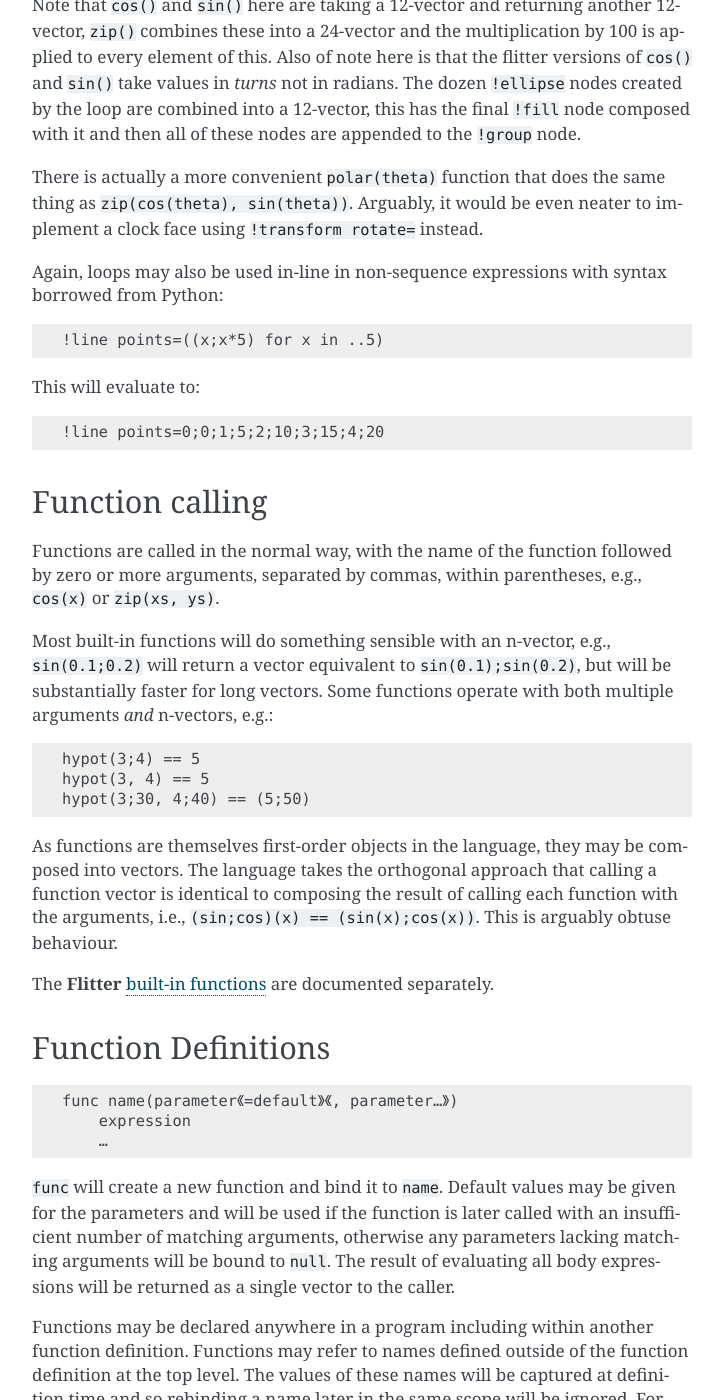
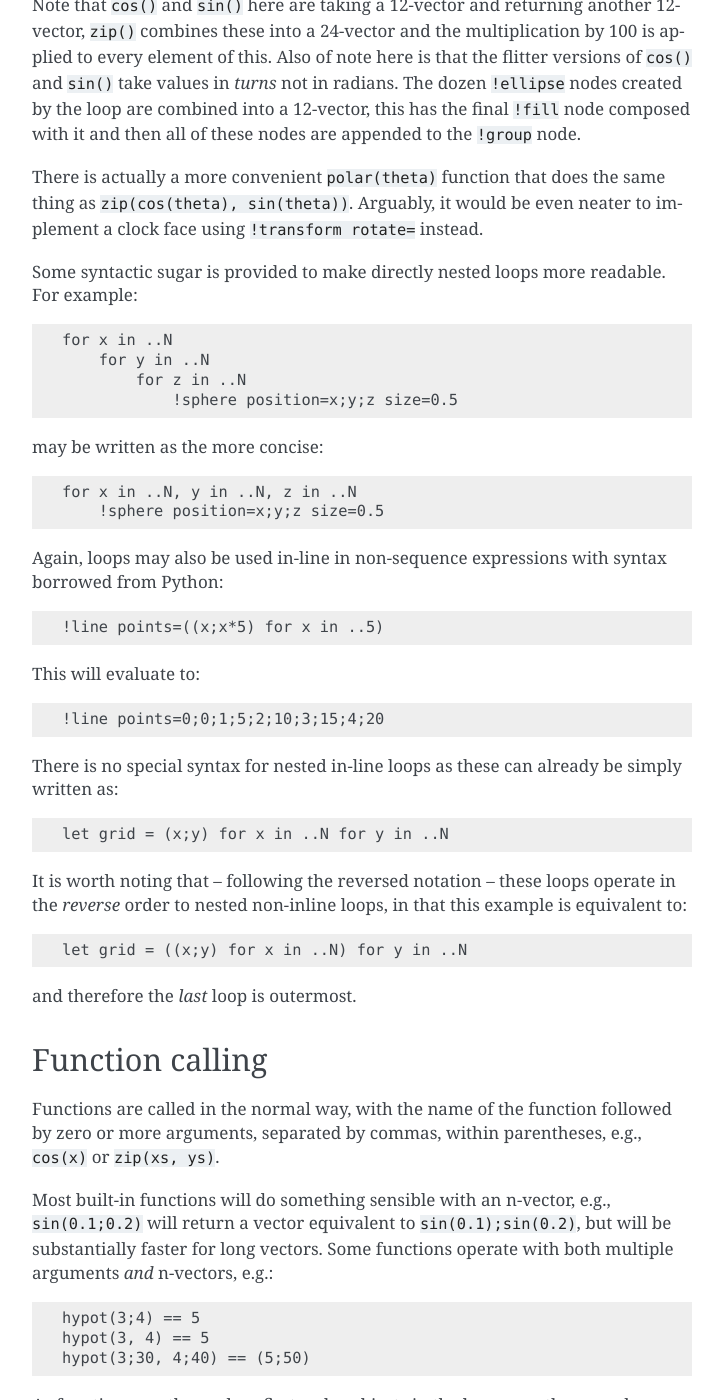
Before and after one commit to jonathanhogg/flitter, a Sphinx documentation site: the page built from docs/language.md, in a window 1280 px wide and 1400 px high, scrolled down 14531 px. Shown: the whole window, without its empty margins (388-1111 px from the left). Built offline with Sphinx 7.4.7, drawn with Linux system fonts in a browser that asks for light colours.

Commit message:
Add syntactic sugar for nested for loops

````diff
--- a/docs/language.md
+++ b/docs/language.md
@@ -703,6 +703,23 @@ There is actually a more convenient `polar(theta)` function that does the same
 thing as `zip(cos(theta), sin(theta))`. Arguably, it would be even neater to
 implement a clock face using `!transform rotate=` instead.
 
+Some syntactic sugar is provided to make directly nested loops more readable.
+For example:
+
+```flitter
+for x in ..N
+    for y in ..N
+        for z in ..N
+            !sphere position=x;y;z size=0.5
+```
+
+may be written as the more concise:
+
+```flitter
+for x in ..N, y in ..N, z in ..N
+    !sphere position=x;y;z size=0.5
+```
+
 Again, loops may also be used in-line in non-sequence expressions with syntax
 borrowed from Python:
 
@@ -715,6 +732,23 @@ This will evaluate to:
 ```flitter
 !line points=0;0;1;5;2;10;3;15;4;20
 ```
+
+There is no special syntax for nested in-line loops as these can already be
+simply written as:
+
+```flitter
+let grid = (x;y) for x in ..N for y in ..N
+```
+
+It is worth noting that – following the reversed notation – these loops operate
+in the *reverse* order to nested non-inline loops, in that this example is
+equivalent to:
+
+```flitter
+let grid = ((x;y) for x in ..N) for y in ..N
+```
+
+and therefore the *last* loop is outermost.
 
 ## Function calling
 
````
Also changed, not shown: 3 other files.
